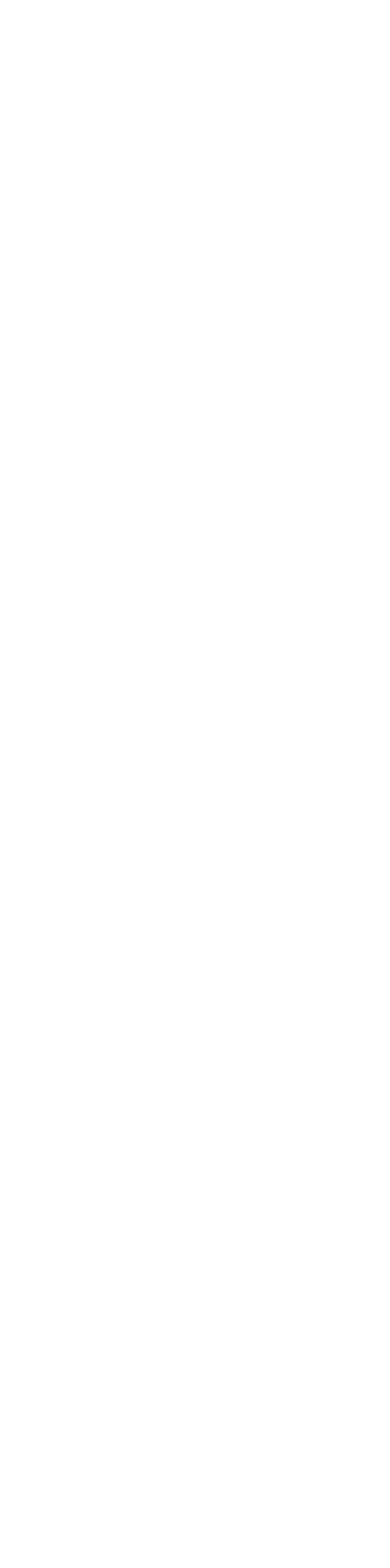
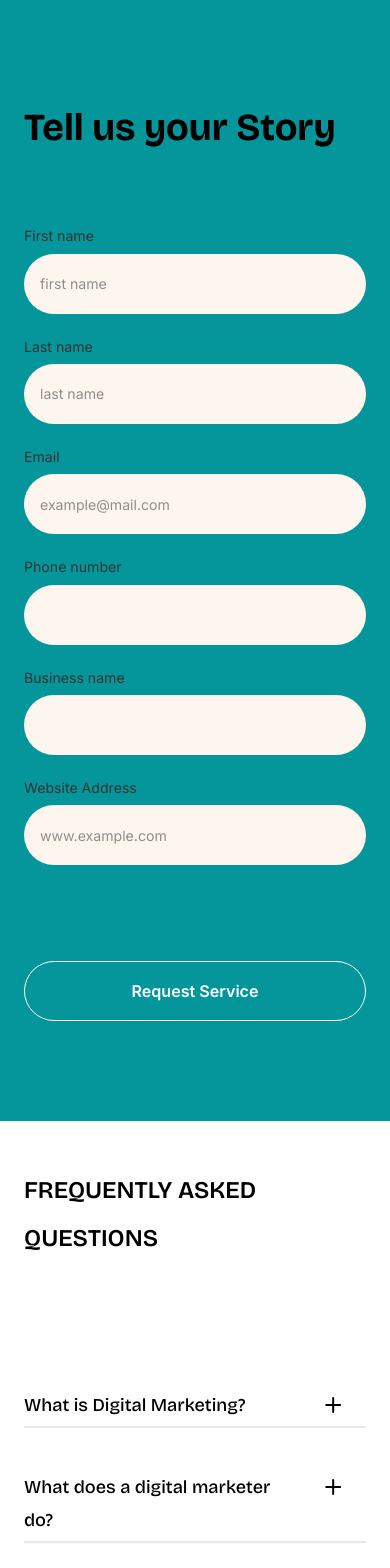
Before and after one commit to kinunit/penbreeze.com, a Vue app: page /contact-us in a window 390 px wide. Before the commit this address had no page. Shown: the top 1568 px of the page. Before the commit the page ends 844 px from the top, so only its background shows below. Built offline with nearby package versions, Linux system fonts and the light colour scheme.

Commit message:
mobile screens for the contact-us page

```diff
--- /dev/null
+++ b/src/presentation/pages/ContactUs/ContactUs.vue
@@ -0,0 +1,13 @@
+<script setup lang="ts">
+import FAQ from 'src/presentation/components/FAQ/FAQ.vue';
+import ContactForm from '../LandingPage/components/ContactForm/ContactForm.vue';
+import Footer from 'src/presentation/components/Footer/Footer.vue';
+
+</script>
+<template>
+    <ContactForm />
+    <FAQ />
+    <Footer />
+</template>
+<style scoped>
+</style>
--- a/src/routes/appRoutes.ts
+++ b/src/routes/appRoutes.ts
@@ -1,4 +1,5 @@
 import About from "src/presentation/pages/About/About.vue";
+import ContactUs from "src/presentation/pages/ContactUs/ContactUs.vue";
 import LandingPage from "src/presentation/pages/LandingPage";
 import Services from "src/presentation/pages/Services";
 import { type RouteRecordRaw } from "vue-router";
@@ -15,6 +16,10 @@ const appRoutes:RouteRecordRaw[] = [
     {
         path:"/about",
         component: About
+    },
+    {
+        path:"/contact-us",
+        component: ContactUs
     }
 ]
 
```
Also changed, not shown: 1 other file (tests, documents, lock files or other folders).
